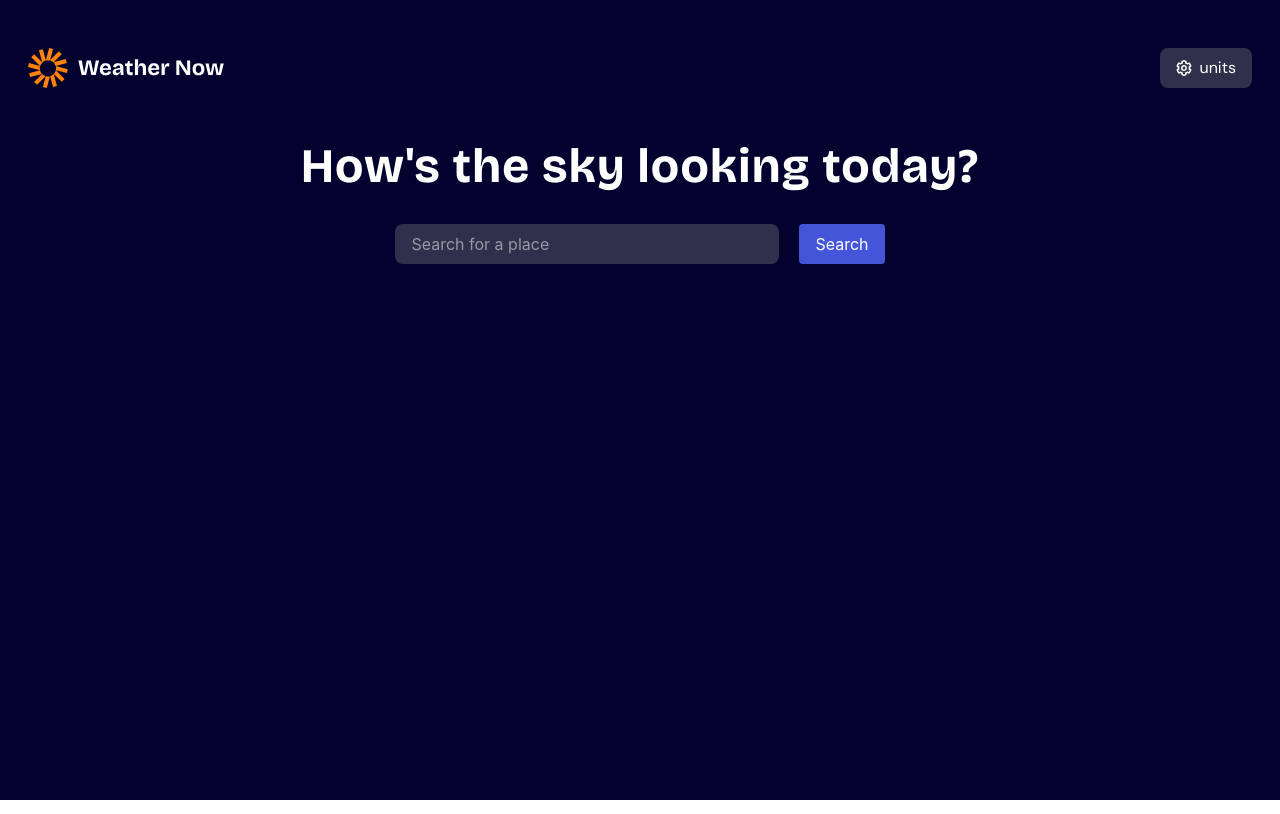
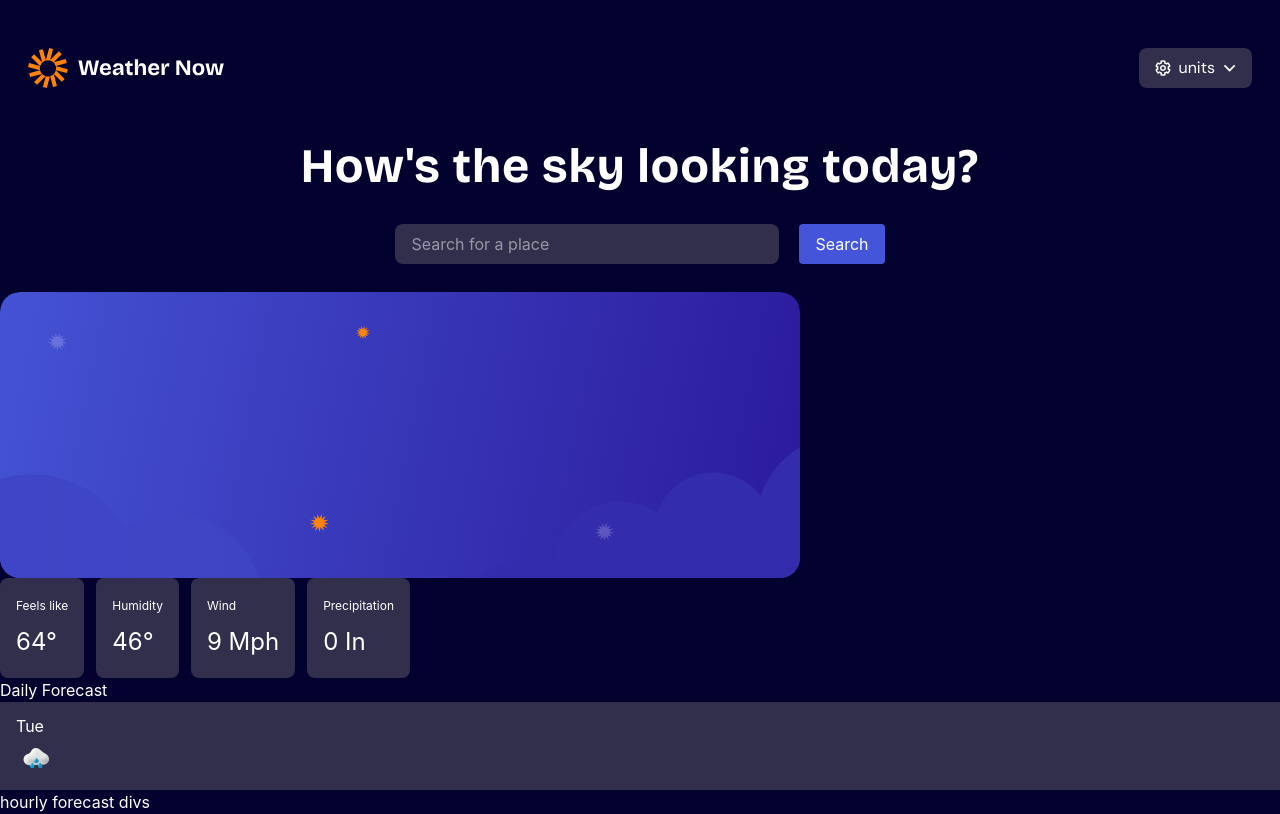
Before and after one commit to jawad-mwadama/weather-now, a React (Vite) app: page / in a window 1280 px wide. Built offline with nearby package versions, Linux system fonts and the light colour scheme.

Commit message:
added hero parts

```diff
--- a/src/App.tsx
+++ b/src/App.tsx
@@ -1,4 +1,5 @@
 import Hero from "./Components/Hero/Hero";
+import Header from "./Components/Header/Header";
 import Navbar from "./Components/Navbar/Navbar";
 import SearchBar from "./Components/Searchbar/SearchBar";
 
@@ -6,8 +7,9 @@ function App() {
   return (
     <div className="min-h-screen w-full overflow-hidden bg-neutral-900">
       <Navbar />
+      <Header />
+      <SearchBar />
       <Hero />
-      <SearchBar />
     </div>
   );
 }
--- /dev/null
+++ b/src/Components/Header/Header.tsx
@@ -0,0 +1,9 @@
+function Header() {
+  return (
+    <h1 className="mx-auto flex items-center justify-center px-3 py-1.5 font-heading text-5xl font-bold tracking-wide text-white">
+      How's the sky looking today?
+    </h1>
+  );
+}
+
+export default Header;
--- a/src/Components/Hero/Hero.tsx
+++ b/src/Components/Hero/Hero.tsx
@@ -1,8 +1,46 @@
+import React from "react";
+import bgLarger from "../../assets/images/bg-today-large.svg";
+
+import rainy from "../../assets/images/icon-rain.webp";
+
 function Hero() {
   return (
-    <h1 className="mx-auto flex items-center justify-center px-3 py-1.5 font-heading text-5xl font-bold tracking-wide text-white">
-      How's the sky looking today?
-    </h1>
+    <div className="text-white">
+      <div>
+        <img src={bgLarger} alt="large bg" />
+      </div>
+
+      {/* metric divs */}
+      <div className="flex gap-3">
+        <div className="flex flex-col rounded-lg bg-neutral-700 px-4 py-5">
+          <span className="text-xs">Feels like</span>
+          <span className="pt-3 text-2xl">64&deg;</span>
+        </div>
+        <div className="flex flex-col rounded-lg bg-neutral-700 px-4 py-5">
+          <span className="text-xs">Humidity</span>
+          <span className="pt-3 text-2xl">46&deg;</span>
+        </div>
+        <div className="flex flex-col rounded-lg bg-neutral-700 px-4 py-5">
+          <span className="text-xs">Wind</span>
+          <span className="pt-3 text-2xl">9 Mph</span>
+        </div>
+        <div className="flex flex-col rounded-lg bg-neutral-700 px-4 py-5">
+          <span className="text-xs">Precipitation</span>
+          <span className="pt-3 text-2xl">0 In</span>
+        </div>
+      </div>
+
+      {/* forecast divs */}
+      <div>
+        <h3>Daily Forecast</h3>
+
+        <div className="flex flex-col justify-center bg-neutral-700 px-4 py-3">
+          <span>Tue</span>
+          <img src={rainy} className="h-10 w-10 object-cover" alt="" />
+        </div>
+      </div>
+      <div> hourly forecast divs</div>
+    </div>
   );
 }
 
--- a/src/Components/Navbar/Navbar.tsx
+++ b/src/Components/Navbar/Navbar.tsx
@@ -1,6 +1,7 @@
 import React from "react";
 import logo from "../../assets/images/logo.svg";
 import iconUnits from "../../assets/images/icon-units.svg";
+import iconDropdown from "../../assets/images/icon-dropdown.svg";
 
 function Navbar() {
   return (
@@ -10,9 +11,10 @@ function Navbar() {
         <img src={logo} alt="logo" />
 
         {/* units */}
-        <div className="flex items-center gap-2 rounded-lg bg-neutral-700 px-4 py-2 font-body text-white">
-          <img src={iconUnits} alt="" />
+        <div className="hover flex cursor-pointer items-center gap-2 rounded-lg bg-neutral-700 px-4 py-2 font-body text-white">
+          <img src={iconUnits} alt="icon units" />
           <span>units</span>
+          <img src={iconDropdown} alt="icon dropdown" />
         </div>
       </div>
     </nav>
```
